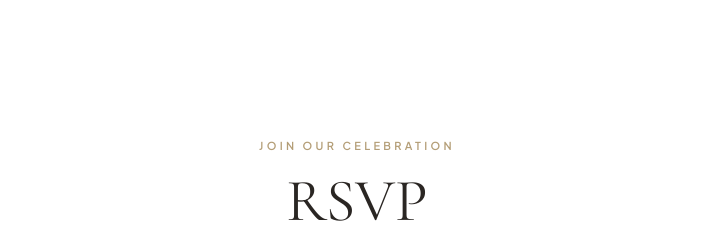
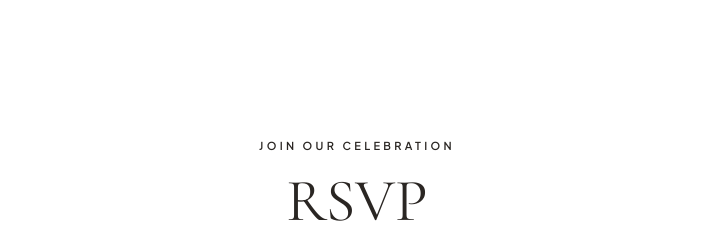
Before and after one commit to rigegirl/wedding-site, a React (Vite) app in the folder wedding-site/: page / in a window 1280 px wide. Shown: the part 9100-9328 px from the top of the page, without its empty margins (283-996 px from the left). Built offline with nearby package versions, Linux system fonts and the light colour scheme; a web font is replaced by a local one.

Commit message:
Update wedding link preview

```diff
--- a/wedding-site/src/components/RSVP.jsx
+++ b/wedding-site/src/components/RSVP.jsx
@@ -57,7 +57,7 @@ export default function RSVP() {
       <section id="rsvp" className="py-24 lg:py-36 px-6" style={{ scrollMarginTop: '100px' }}>
         <div className="max-w-[600px] mx-auto text-center">
           <div className="bg-white rounded-3xl border border-brand-border p-12 shadow-[0_15px_40px_rgba(20,17,12,0.06)]">
-            <div className="w-16 h-16 rounded-full bg-brand-green/10 flex items-center justify-center mx-auto mb-6">
+            <div className="w-16 h-16 rounded-full bg-brand-PINK #F5ECF1/10 flex items-center justify-center mx-auto mb-6">
               <CircleCheck size={32} className="text-brand-green" />
             </div>
             <h3 className="font-serif text-3xl text-brand-espresso mb-3">Thank You!</h3>
@@ -79,7 +79,7 @@ export default function RSVP() {
     <section id="rsvp" className="py-24 lg:py-36 px-6" style={{ scrollMarginTop: '100px' }}>
       <div className="max-w-[650px] mx-auto">
         <div className="text-center mb-12">
-          <p className="text-[11px] font-semibold tracking-[0.3em] text-brand-gold uppercase mb-4">
+          <p className="text-[11px] font-semibold tracking-[0.3em] text-brand-WINE #A9008D uppercase mb-4">
             JOIN OUR CELEBRATION
           </p>
           <h2 className="font-serif text-4xl sm:text-5xl lg:text-6xl text-brand-espresso mb-4">
```
